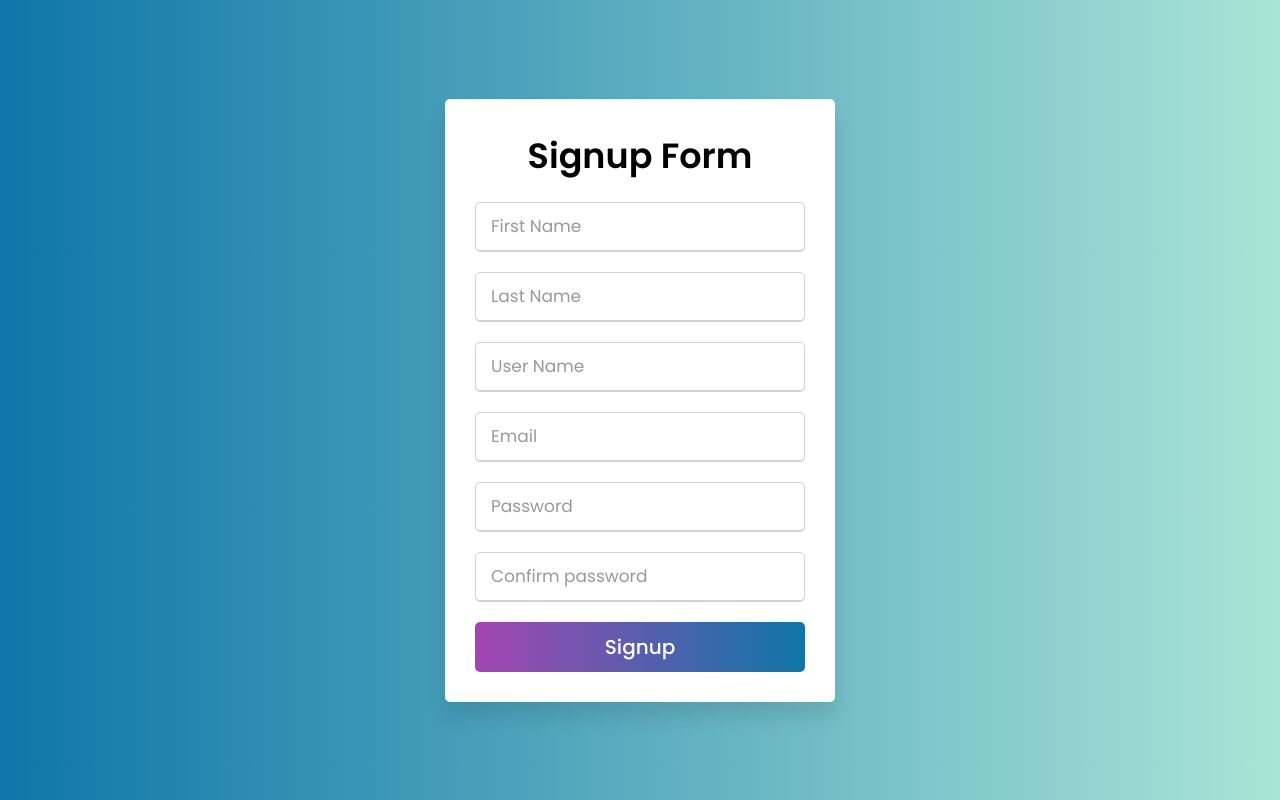
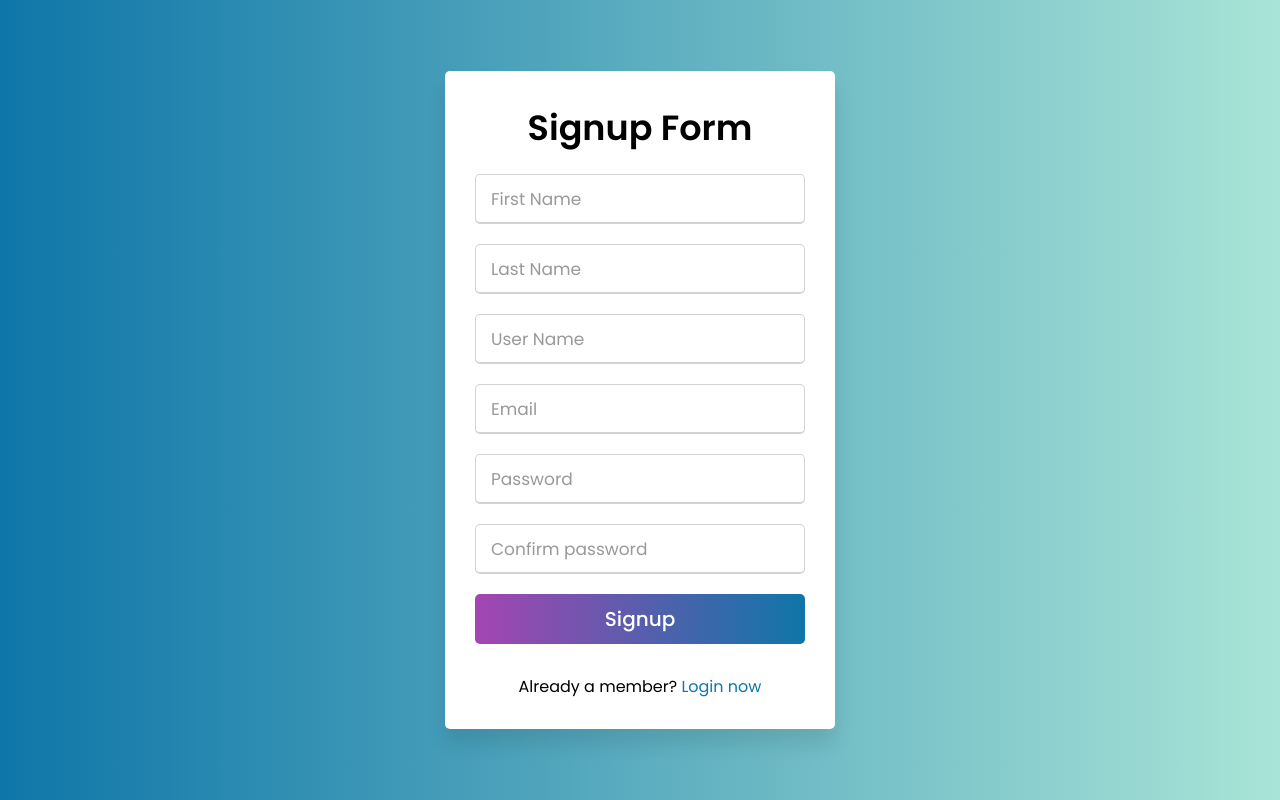
Before and after one commit to aswathysaji/mentorly, a Django app: page /register in a window 1280 px wide. Run offline with Django 3.2, Linux system fonts and the light colour scheme.

Commit message:
added a link

```diff
--- a/members/templates/signup.html
+++ b/members/templates/signup.html
@@ -46,6 +46,9 @@
               <div class="btn-layer"></div>
               <input type="submit" value="Signup">
             </div>
+            <div class="signup-link">
+              Already a member? <a href="{% url 'login' %}">Login now</a>
+            </div>
           </form>
 </div>
 </div>
```
